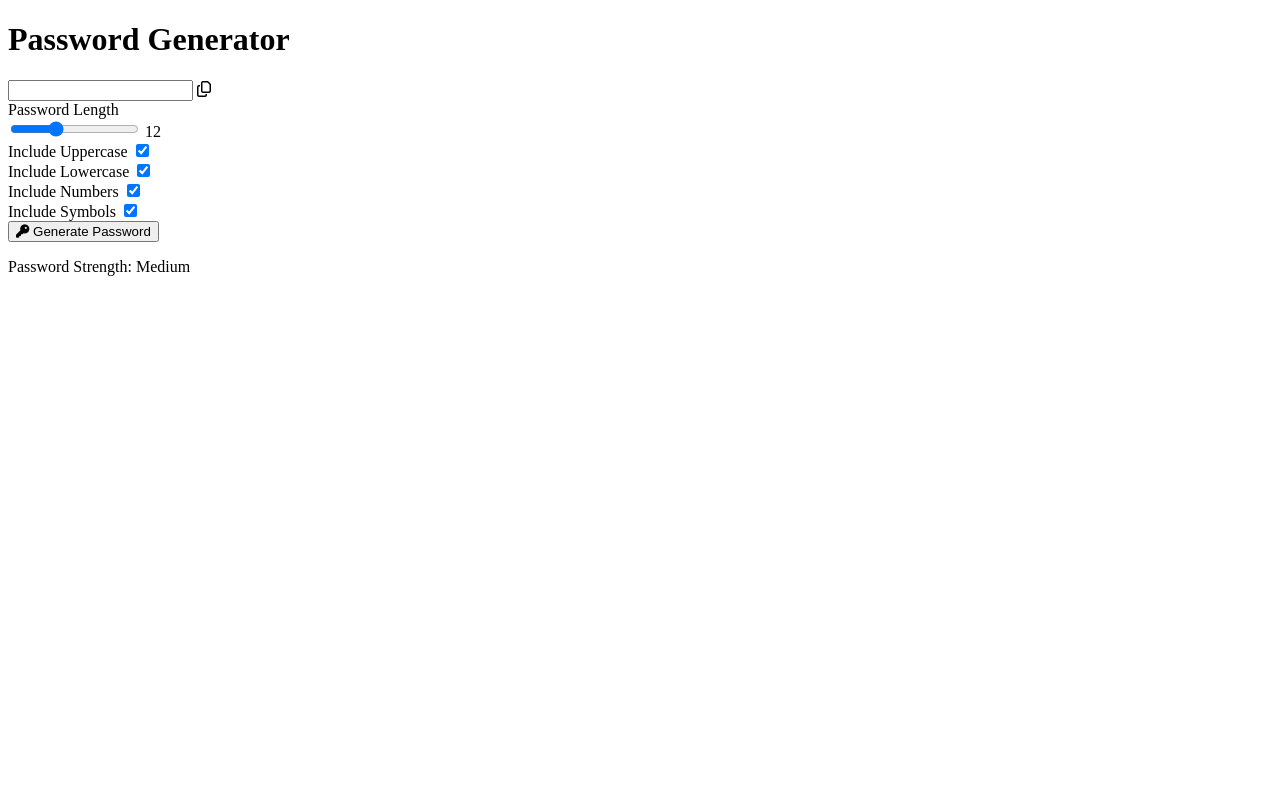
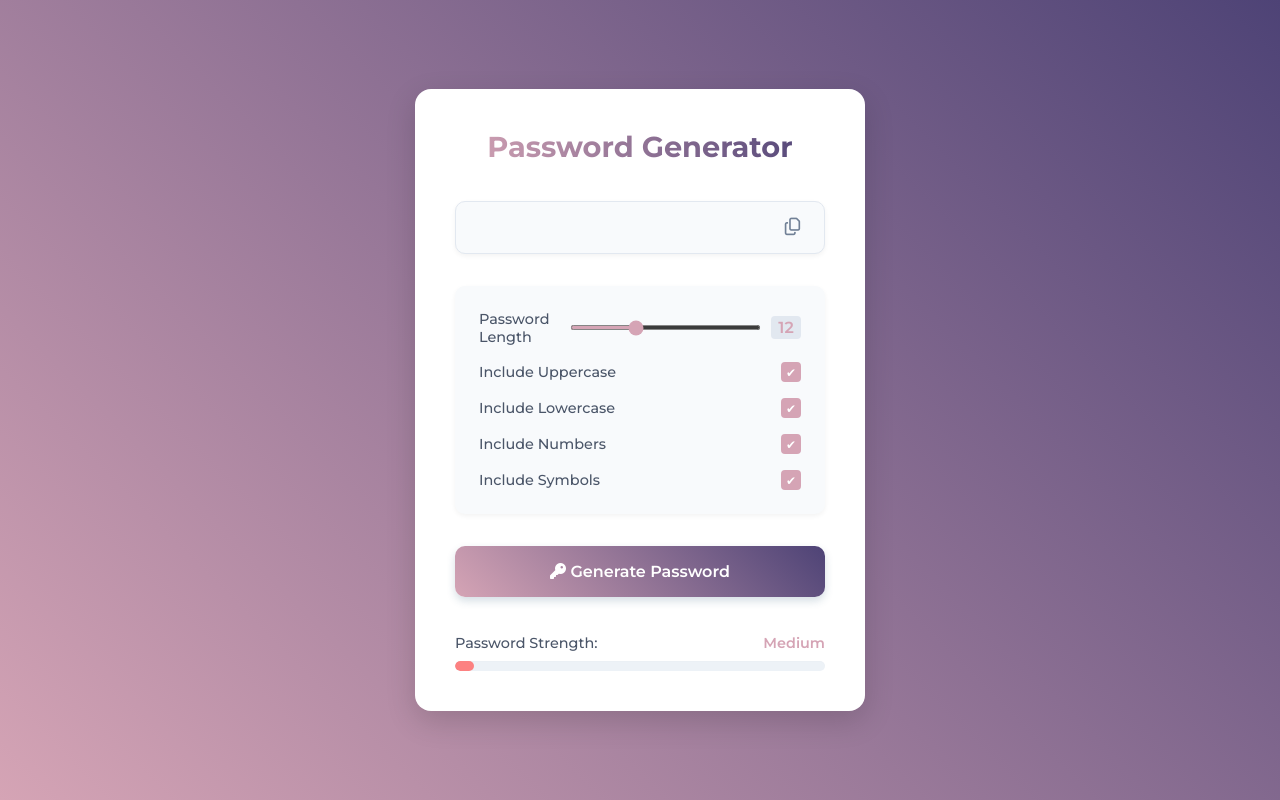
Before and after one commit to pirotskyi/password-generator, a plain HTML site: page index.html in a window 1280 px wide. Drawn offline with Linux system fonts and the light colour scheme.

Commit message:
add main CSS styles

```diff
--- a/index.html
+++ b/index.html
@@ -24,13 +24,14 @@
       </div>
 
       <!-- options -->
-      <div class="options"></div>
-      <!-- password length -->
-      <div class="option">
-        <label for="length">Password Length</label>
-        <div class="range-container">
-          <input type="range" id="length" min="6" max="24" value="12" />
-          <span id="lenght-value">12</span>
+      <div class="options">
+        <!-- password length -->
+        <div class="option">
+          <label for="length">Password Length</label>
+          <div class="range-container">
+            <input type="range" id="length" min="6" max="24" value="12" />
+            <span id="length-value">12</span>
+          </div>
         </div>
         <!-- include uppercase -->
         <div class="option">
@@ -40,7 +41,7 @@
         <!-- include lowercase -->
         <div class="option">
           <label for="lowercase">Include Lowercase</label>
-          <input type="checkbox" id="uppercase" checked />
+          <input type="checkbox" id="lowercase" checked />
         </div>
         <!-- include numbers -->
         <div class="option">
--- a/style.css
+++ b/style.css
@@ -0,0 +1,267 @@
+@import url(https://fonts.googleapis.com/css?family=Montserrat:100,200,300,regular,500,600,700,800,900,100italic,200italic,300italic,italic,500italic,600italic,700italic,800italic,900italic);
+
+:root {
+  --primary-color: #d5a4b5;
+  --secondary-color: #4e4376;
+  --weak-color: #fc8181;
+  --medium-color: #fbd38d;
+  --strong-color: #68d391;
+}
+
+* {
+  margin: 0;
+  padding: 0;
+  box-sizing: border-box;
+  font-family: 'Montserrat', sans-serif;
+}
+
+body {
+  background: linear-gradient(
+    45deg,
+    var(--primary-color),
+    var(--secondary-color)
+  );
+  min-height: 100vh;
+  display: flex;
+  justify-content: center;
+  align-items: center;
+  color: #333;
+  padding: 20px;
+}
+
+.container {
+  background-color: #fff;
+  padding: 2.5rem;
+  border-radius: 1rem;
+  box-shadow: 0 10px 30px rgba(0, 0, 0, 0.15);
+  width: 90%;
+  max-width: 450px;
+}
+
+h1 {
+  text-align: center;
+  margin-bottom: 1.8rem;
+  font-size: 1.8rem;
+  font-weight: 700;
+  position: relative;
+  padding-bottom: 0.5rem;
+
+  background: linear-gradient(
+    to right,
+    var(--primary-color),
+    var(--secondary-color)
+  );
+  background-clip: text;
+  -webkit-background-clip: text;
+  -webkit-text-fill-color: transparent;
+}
+
+/* h1::after {
+  content: '';
+  position: absolute;
+  bottom: 0;
+  left: 50%;
+  transform: translateX(-50%);
+  width: 50%;
+  height: 3px;
+  background: linear-gradient(
+    90deg,
+    var(--primary-color),
+    var(--secondary-color)
+  );
+  border-radius: 2px;
+} */
+
+.password-container {
+  margin-bottom: 2rem;
+  background-color: #f8fafc;
+  border-radius: 10px;
+  border: 1px solid #e2e8f0;
+  overflow: hidden;
+  box-shadow: 0 2px 5px rgba(0, 0, 0, 0.05);
+  display: flex;
+  align-items: center;
+  justify-content: space-between;
+  padding: 0 1rem 0 0;
+}
+
+#password {
+  width: 100%;
+  padding: 1.1rem;
+  padding-right: 50px;
+  border: none;
+  background: transparent;
+  color: #4a5568;
+  letter-spacing: 1px;
+  outline: none;
+  border-radius: 10px;
+}
+
+#copy-btn {
+  cursor: pointer;
+  color: #718096;
+  font-size: 1.1rem;
+  width: 35px;
+  height: 35px;
+  display: flex;
+  align-items: center;
+  justify-content: center;
+  border-radius: 50%;
+}
+
+#copy-btn:hover {
+  color: var(--primary-color);
+}
+
+.options {
+  margin-bottom: 2rem;
+  background-color: #f8fafc;
+  padding: 1.5rem;
+  border-radius: 10px;
+  box-shadow: 0 2px 5px rgba(0, 0, 0, 0.05);
+}
+
+.option {
+  display: flex;
+  justify-content: space-between;
+  align-items: center;
+  margin-bottom: 1rem;
+}
+
+.option:last-child {
+  margin-bottom: 0;
+}
+
+.option label {
+  font-size: 0.9rem;
+  color: #4a5568;
+  font-weight: 500;
+}
+
+.range-container {
+  display: flex;
+  align-items: center;
+  gap: 10px;
+  width: 100%;
+}
+
+input[type='range'] {
+  accent-color: var(--primary-color);
+  height: 5px;
+  cursor: pointer;
+  flex: 1;
+}
+
+input[type='checkbox'] {
+  width: 20px;
+  height: 20px;
+  border: 2px solid var(--primary-color);
+  appearance: none;
+  border-radius: 4px;
+  cursor: pointer;
+  outline: none;
+  position: relative;
+  transition: all 0.3s;
+}
+
+input[type='checkbox']:checked {
+  background-color: var(--primary-color);
+}
+
+input[type='checkbox']:checked::after {
+  content: '\2714';
+  position: absolute;
+  color: white;
+  left: 50%;
+  top: 50%;
+  transform: translate(-50%, -50%);
+  font-size: 12px;
+}
+
+#length-value {
+  font-weight: 600;
+  color: var(--primary-color);
+  width: 30px;
+  text-align: center;
+  background: #e2e8f0;
+  border-radius: 4px;
+  padding: 2px 5px;
+}
+
+button {
+  width: 100%;
+  padding: 1rem;
+  background: linear-gradient(
+    45deg,
+    var(--primary-color),
+    var(--secondary-color)
+  );
+  color: white;
+  border: none;
+  border-radius: 10px;
+  font-size: 1rem;
+  font-weight: 600;
+  cursor: pointer;
+  transition: all 0.3s;
+  margin-bottom: 1.5rem;
+  box-shadow: 0 4px 8px rgba(43, 88, 118, 0.2);
+}
+
+button:hover {
+  transform: translateY(-2px);
+}
+
+button:active {
+  transform: translateY(0);
+}
+
+.strength-container {
+  margin-top: 0.8rem;
+}
+
+.strength-container p {
+  font-size: 0.9rem;
+  color: #4a5568;
+  margin-bottom: 0.6rem;
+  display: flex;
+  justify-content: space-between;
+  font-weight: 500;
+}
+
+#strength-label {
+  color: var(--primary-color);
+  font-weight: 600;
+}
+
+.strength-meter {
+  height: 10px;
+  background-color: #edf2f7;
+  border-radius: 5px;
+  margin-top: 0.5rem;
+  overflow: hidden;
+  box-shadow: inset 0 1px 2px rgba(0, 0, 0, 0.01);
+}
+
+.strength-bar {
+  height: 100%;
+  width: 0;
+  min-width: 5%;
+  background-color: var(--weak-color);
+  transition: all 0.3s ease;
+  border-radius: 5px;
+}
+
+@media (max-width: 768px) {
+  .container {
+    width: 95%;
+    padding: 1.8rem;
+  }
+
+  h1 {
+    font-size: 1.6rem;
+  }
+
+  .option label {
+    font-size: 0.9rem;
+  }
+}
```
